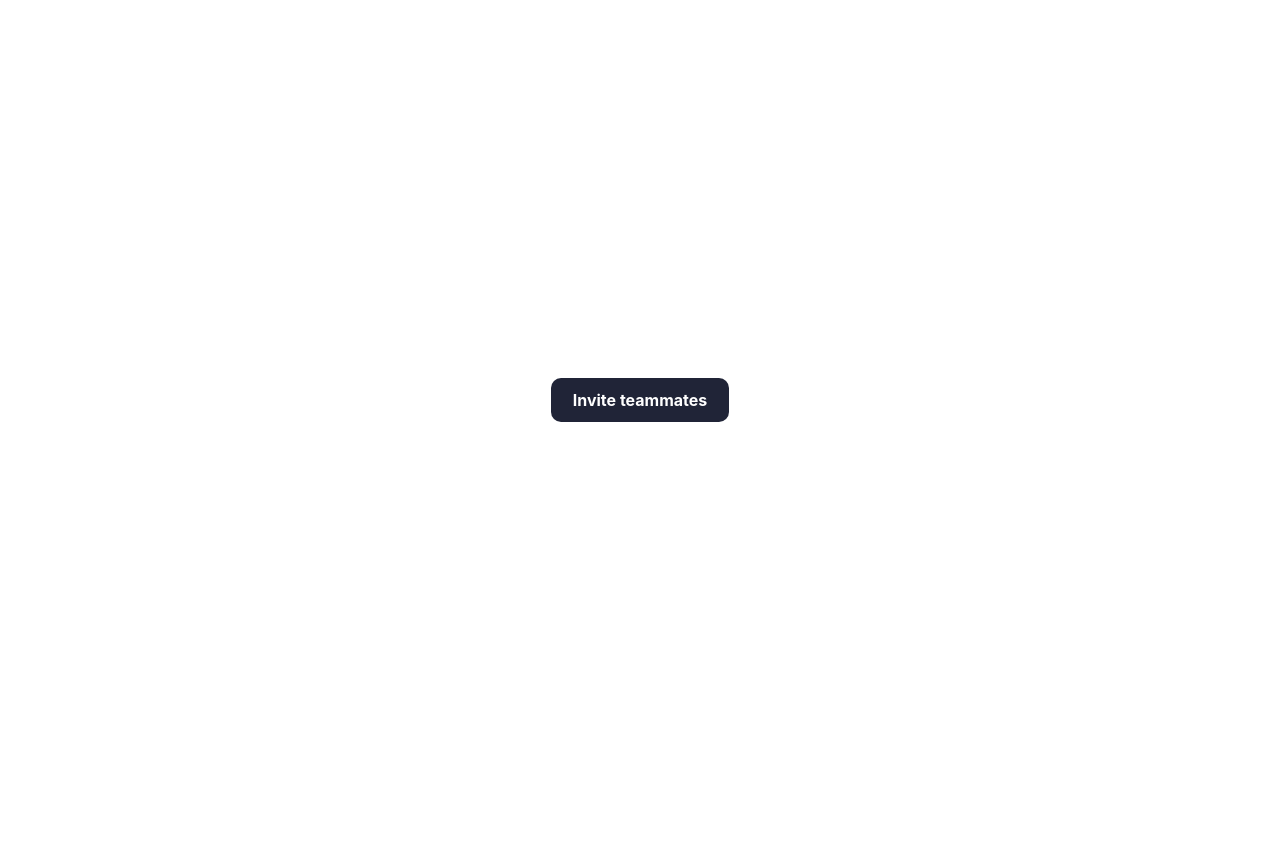
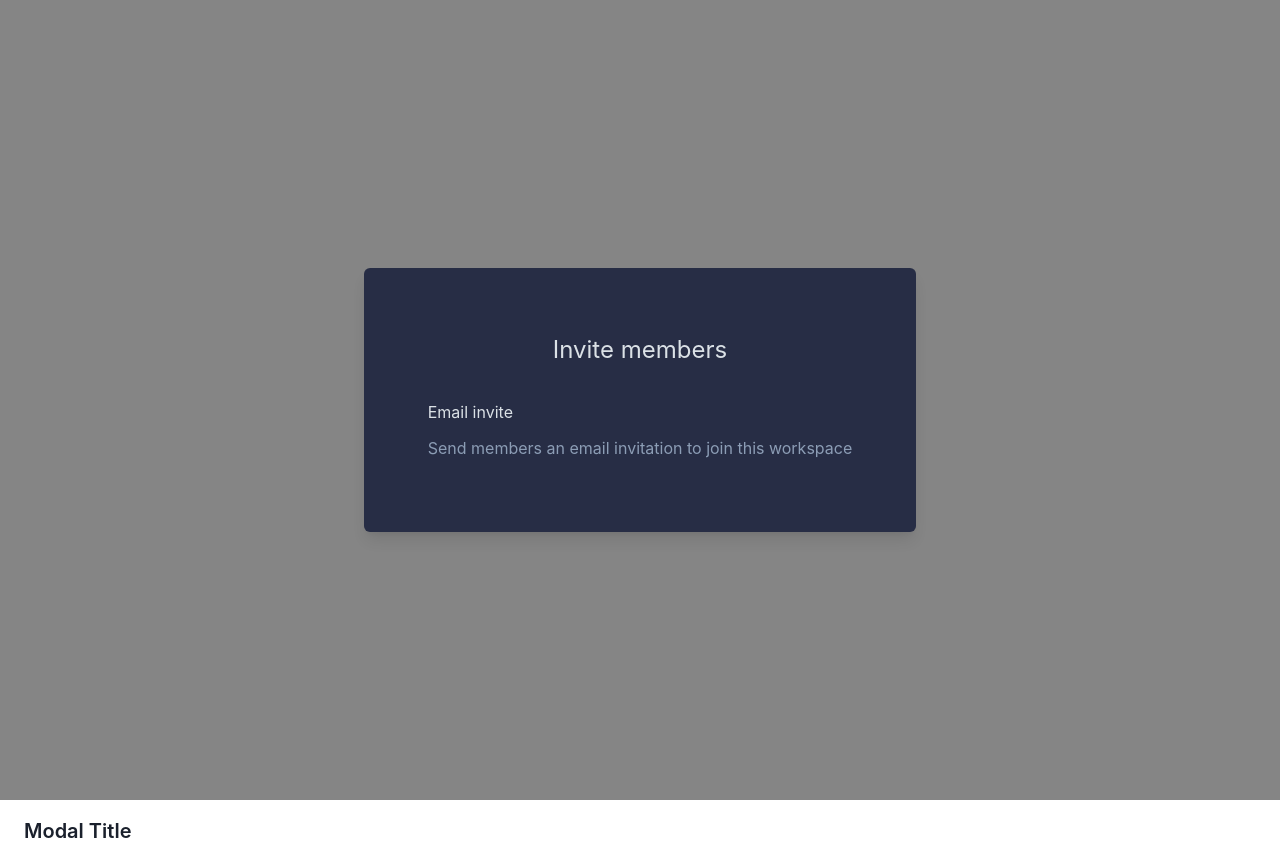
Before and after one commit to RobotScribe/invite, a React (Create React App) app: page / in a window 1280 px wide. Both pictures are taken after a click on the button "Invite teammates". Before the commit the page ends 800 px from the top, so only its background shows below. Built offline with nearby package versions, Linux system fonts and the light colour scheme.

Commit message:
:sparkles: Create modal component

```diff
--- a/src/App.style.ts
+++ b/src/App.style.ts
@@ -1,4 +1,5 @@
 import styled from "styled-components";
+import { colors } from "./stylesheet";
 
 export const AppContainer = styled.div`
   display: flex;
@@ -8,3 +9,14 @@ export const AppContainer = styled.div`
   justify-content: center;
 `;
 AppContainer.displayName = "AppContainer";
+
+export const ContentTitle = styled.div`
+  color: ${colors.grey[500]};
+  margin-bottom: 12px;
+`;
+ContentTitle.displayName = "ContentTitle";
+
+export const ContentDescription = styled.div`
+  color: ${colors.grey[900]};
+`;
+ContentDescription.displayName = "ContentDescription";
--- a/src/App.tsx
+++ b/src/App.tsx
@@ -1,11 +1,22 @@
 import React from 'react';
-import { AppContainer } from './App.style';
+import { useDisclosure } from '@chakra-ui/hooks';
+import { AppContainer, ContentTitle, ContentDescription } from './App.style';
 import Button from './components/Button'
+import Modal from './components/Modal'
 
-const App = () => (
-    <AppContainer>
-        <Button onClick={() => console.log('Hello')}>Invite teammates</Button>
-    </AppContainer>
-);
+const App = () => {
+    const { isOpen, onOpen, onClose } = useDisclosure();
+    return (
+        <AppContainer>
+            <Button onClick={onOpen}>Invite teammates</Button>
+            <Modal isOpen={isOpen} onClose={onClose}>
+                <div>
+                    <ContentTitle>Email invite</ContentTitle>
+                    <ContentDescription>Send members an email invitation to join this workspace</ContentDescription>
+                </div>
+            </Modal>
+        </AppContainer>
+    )
+};
 
 export default App;
--- a/src/components/Button/Button.tsx
+++ b/src/components/Button/Button.tsx
@@ -14,9 +14,10 @@ const Button: React.FC<Props> = ({ onClick, children, isLight }) => {
       onClick={onClick}
       as="button"
       bg={isLight ? "blue.300" : "blue.900"}
-      color="white"
+      color={isLight ? "blue.300" : "grey.500"}
       borderRadius="10"
-      padding="10px 22px"
+      paddingX="5"
+      paddingY="2"
       fontWeight="700"
       _hover={{ bg: "blue.500" }}
     >
--- /dev/null
+++ b/src/components/Modal/Modal.tsx
@@ -0,0 +1,26 @@
+import React from 'react';
+
+import { Modal, ModalBody, ModalContent, ModalHeader, ModalOverlay } from '@chakra-ui/modal';
+
+interface Props {
+  onClose: () => void;
+  isOpen: boolean;
+  children: React.ReactNode;
+}
+
+const Button: React.FC<Props> = ({ onClose, isOpen, children }) => {
+  return (
+    <Modal isOpen={isOpen} onClose={onClose}>
+      <ModalOverlay />
+      <ModalHeader>Modal Title</ModalHeader>
+      <ModalContent width="none" maxWidth="none" margin="auto" padding="16" bg="blue.500">
+          <ModalHeader fontWeight="normal" fontSize="2xl" padding="0" color="grey.500" margin="auto">Invite members</ModalHeader>
+          <ModalBody paddingX="0" paddingTop="8">
+              {children}
+          </ModalBody>
+      </ModalContent>
+  </Modal>
+  );
+};
+
+export default Button;
--- /dev/null
+++ b/src/components/Modal/index.ts
@@ -0,0 +1 @@
+export { default } from "./Modal";
--- a/src/index.style.ts
+++ b/src/index.style.ts
@@ -1,11 +1,6 @@
 import { extendTheme } from "@chakra-ui/react";
+import { colors } from "./stylesheet";
 
 export const theme = extendTheme({
-  colors: {
-    blue: {
-      300: "#2C54EA",
-      500: "#272D45",
-      900: "#202437",
-    },
-  },
+  colors,
 });
--- /dev/null
+++ b/src/stylesheet.ts
@@ -0,0 +1,11 @@
+export const colors = {
+  blue: {
+    300: "#2C54EA",
+    500: "#272D45",
+    900: "#202437",
+  },
+  grey: {
+    500: "#DBE1E6",
+    900: "#8C9DB5",
+  },
+};
```
